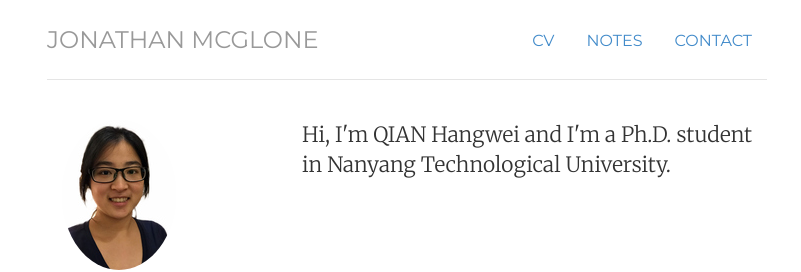
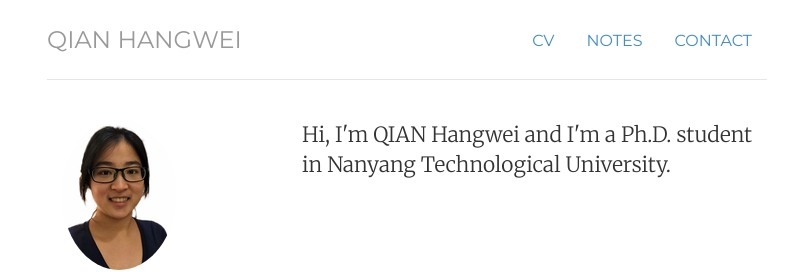
Before and after one commit to Hangwei12358/Hangwei12358.github.io, a Jekyll site: the page built from index.html, in a window 1280 px wide. Shown: the top 272 px of the page, without its empty margins (233-1034 px from the left). Built offline with Jekyll 4.4.1, drawn with Linux system fonts in a browser that asks for light colours.

Commit message:
test header

```diff
--- a/_includes/header.html
+++ b/_includes/header.html
@@ -5,5 +5,5 @@
 		<li class="{{ page.notes }}"><a href="/notes" title="Notes">Notes</a></li>
 		<li class="{{ page.contact }}"><a href="/contact" title="Contact">Contact</a></li>
 	</ul>
-	<h3 class="text-muted"><a href="/">Jonathan McGlone</a></h3>
+	<h3 class="text-muted"><a href="/">QIAN Hangwei</a></h3>
 </div> <!-- /header -->
```
